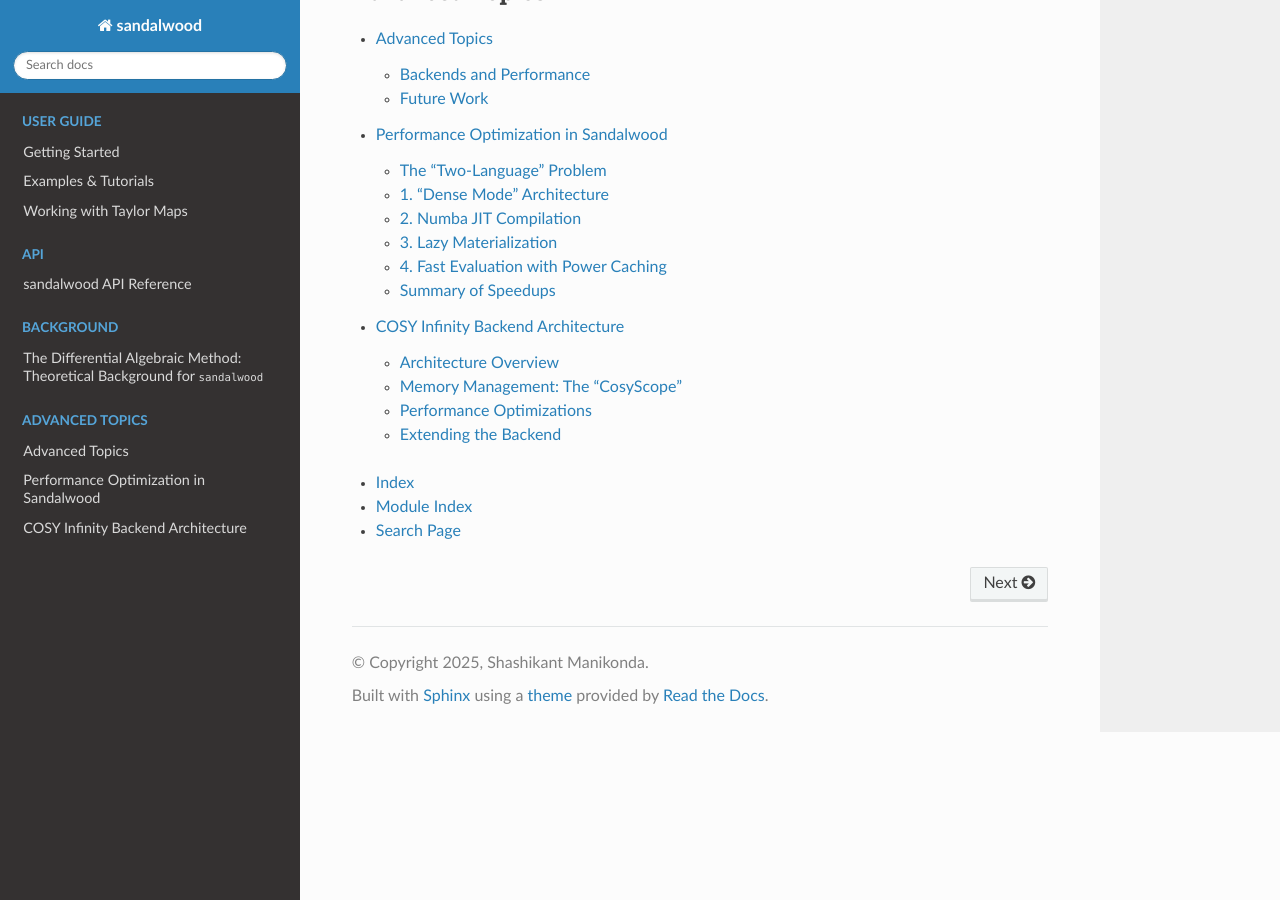
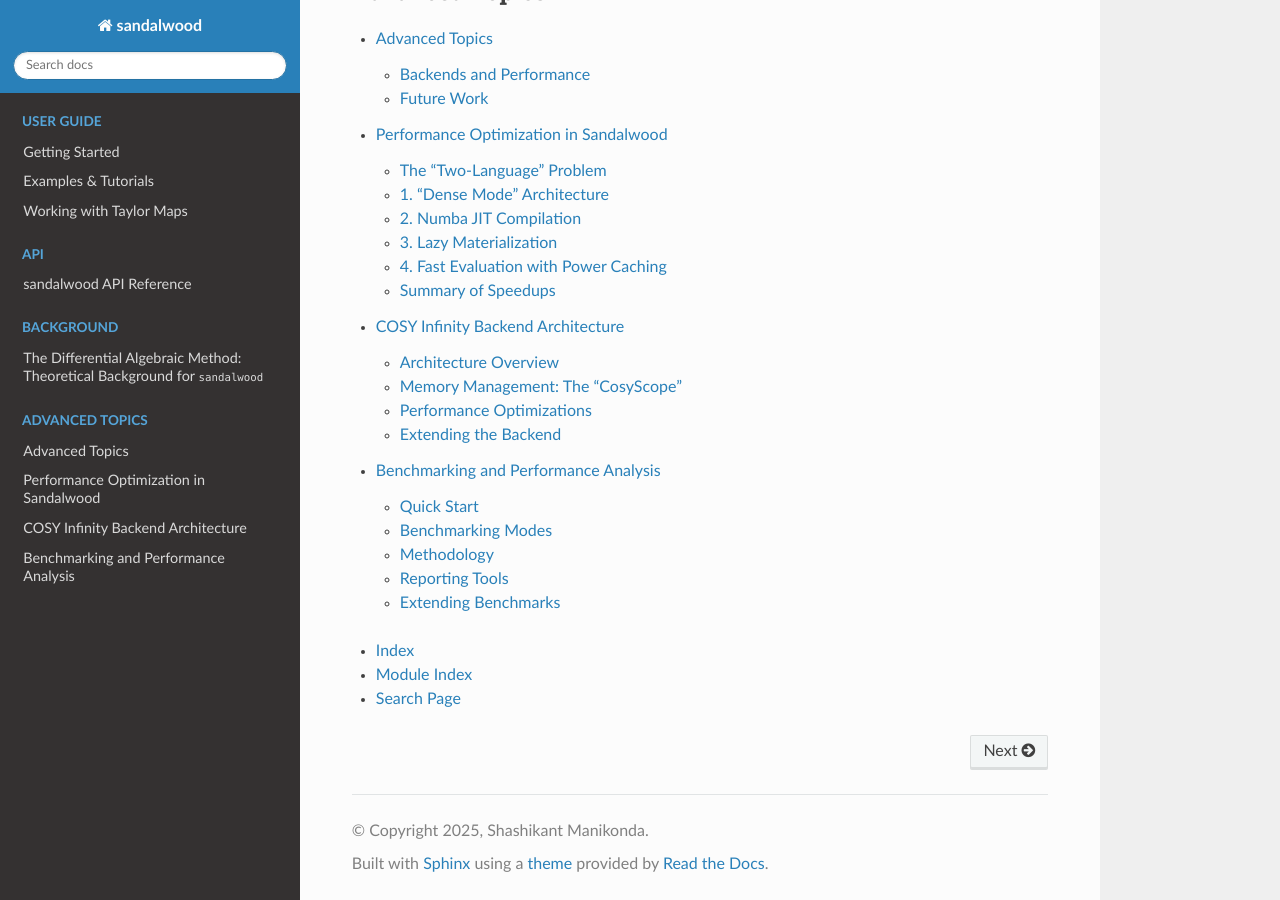
Before and after one commit to shashi-manikonda/sandalwood, a Sphinx documentation site: the page built from docs/index.rst, in a window 1280 px wide and 900 px high, scrolled down 1522 px. Built offline with Sphinx 7.4.7 and the Read the Docs theme 3.1.0, drawn with Linux system fonts in a browser that asks for light colours; some of the changed lines change nothing that is shown.

Commit message:
docs: add comprehensive benchmarking documentation and methodology

```diff
--- /dev/null
+++ b/docs/benchmarking.rst
@@ -0,0 +1,84 @@
+.. _benchmarking:
+
+Benchmarking and Performance Analysis
+=====================================
+
+To maintain its performance edge, ``sandalwood`` includes a comprehensive benchmarking suite. This toolkit allows developers to measure the overhead of the Python-Fortran bridge, compare backend implementations, and analyze scaling behavior across high-order Taylor series.
+
+Quick Start
+-----------
+
+The easiest way to run benchmarks is using the included shell wrapper:
+
+.. code-block:: bash
+
+   # Run a standard comparison of individual operations (Order 8, 4 Variables)
+   ./scripts/benchmarks/benchmark.sh ops
+
+   # Run a three-way comparison including "Raw COSY" (direct Fortran timing)
+   ./scripts/benchmarks/benchmark.sh raw
+
+   # Run a full parametric sweep with HTML report generation
+   ./scripts/benchmarks/benchmark.sh full
+
+Benchmarking Modes
+------------------
+
+The suite supports several specialized modes:
+
+1. **Operations (`ops`)**:
+   Compares the **Python (Numba)** backend against the **COSY (Fortran)** backend for basic arithmetic (``+``, ``-``, ``*``, ``/``) and elementary functions (``sin``, ``exp``, etc.).
+
+2. **Three-Way Comparison (`raw`)**:
+   Adds a third competitor: **Raw COSY**. This executes the logic inside a standalone Fortran binary, measuring the absolute minimum time required by the COSY core. This reveals the "Bridge Overhead" introduced by CTypes and Python marshalling.
+
+3. **Batch Evaluation (`batch`)**:
+   Tests the performance of the ``neval()`` method. This highlights the efficiency of the OpenMP-optimized batch evaluator in the COSY backend versus the vectorized NumPy/PyTorch implementations.
+
+4. **Parametric Sweep (`full`)**:
+   Automatically runs a battery of tests across varying orders (2 to 10) and dimensions (4 to 6). This is the primary tool for detecting performance regressions in high-order logic.
+
+Methodology
+-----------
+
+Accurate benchmarking of Differential Algebra requires handling extremely small timescales and hardware jitter. ``sandalwood`` employs the following strategies:
+
+Timing Strategy
+~~~~~~~~~~~~~~~
+
+* **CPU vs Wall Time:** We use ``time.process_time()`` to measure only the time spent by the CPU on the current process, ignoring system-level context shifts.
+* **Warmup & Repeats:** Every benchmark includes a "Warmup" phase to trigger JIT compilation (Numba) or cache heating. Results are averaged over multiple ``repeats`` to filter out noise.
+* **Internal Fortran Timing:** For "Raw COSY", we use the internal COSY ``CPUSEC`` function. This ensures we measure only the mathematical execution time, excluding binary startup and disk I/O.
+
+Memory Profiling
+~~~~~~~~~~~~~~~~
+
+When the ``--memory`` flag is used, the suite utilizes Python's ``tracemalloc`` to capture **Peak Memory Usage**. This is critical for monitoring the "Combinatorial Explosion" of high-order Taylor series and ensuring that the Dense Mode tables don't exceed available RAM.
+
+Bridge Overhead Mitigation
+~~~~~~~~~~~~~~~~~~~~~~~~~~
+
+To ensure fairness when comparing against Raw Fortran:
+* Expressions are pre-compiled into Python Bytecode (Lambdas) before the timing loop starts to eliminate ``eval()`` overhead.
+* Large arrays are pre-allocated and reused to avoid garbage collection interference.
+
+Reporting Tools
+---------------
+
+The benchmarking suite generates multiple reports:
+
+* **Markdown Tables:** Simplified tables printed to the console and saved in ``scripts/benchmarks/artifacts/``.
+* **HTML Reports:** The ``full`` mode generates a rich dashboard including:
+    - System specifications (CPU, RAM, OS).
+    - Interactive, sortable performance tables.
+    - Speedup ratios (e.g., "COSY is 12.5x faster than Python").
+    - Embedded plots showing scaling behavior.
+
+Extending Benchmarks
+--------------------
+
+To add a new operation to the benchmark suite, modify the ``generate_benchmark_cases`` function in ``scripts/benchmarks/run.py``. You must provide a Python expression and its equivalent COSY-compatible string.
+
+.. code-block:: python
+
+   cases.append(("NewOp", "mtf.special_op(x)", "SPECIAL(DA(1))"))
--- a/docs/index.rst
+++ b/docs/index.rst
@@ -44,6 +44,7 @@
    advanced_topics
    optimization
    cosy_backend
+   benchmarking
 
 .. toctree::
    :maxdepth: 1
```
